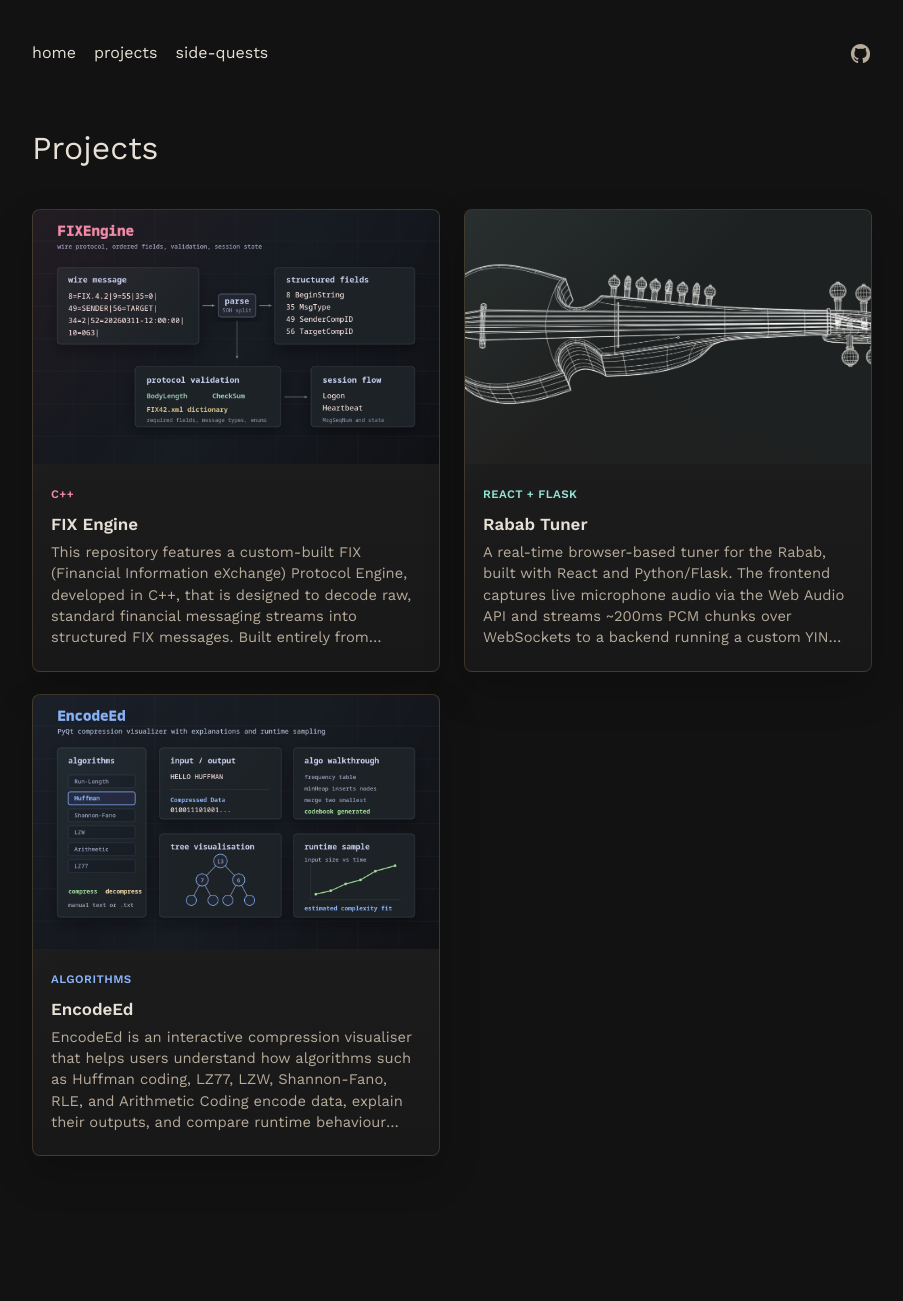
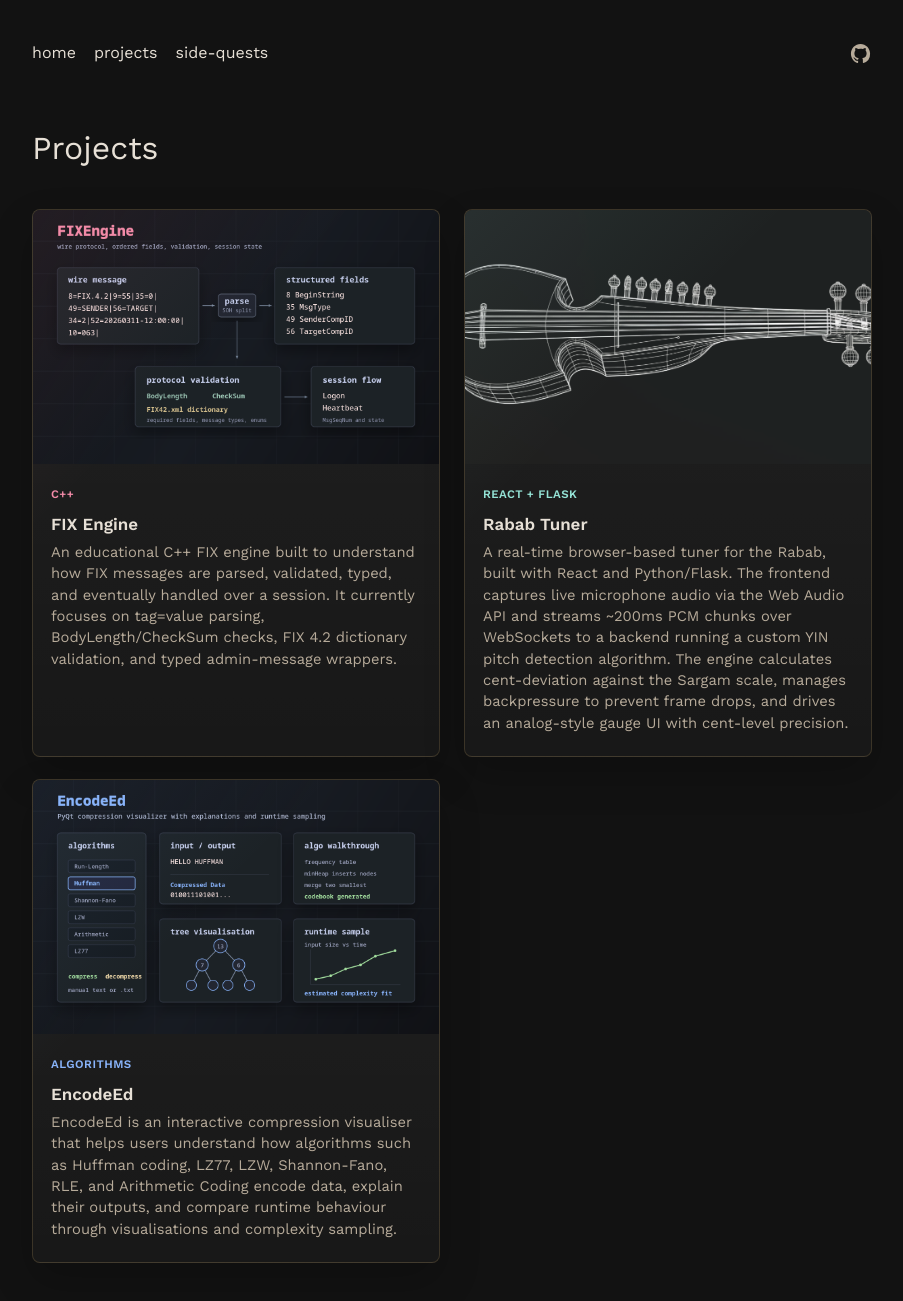
Before and after one commit to HussainQadri/hussainqadri.github.io, a Jekyll site: the page built from projects.html, in a window 1280 px wide. Shown: the whole page, without its empty margins (188-1091 px from the left). Built offline with Jekyll 4.4.1, drawn with Linux system fonts in a browser that asks for light colours; before the commit the page ends 1194 px from its top, so only the background shows below that.

Commit message:
Adjust css to prevent ... trailing and make fix engine summary more precise

```diff
--- a/_projects/fix-engine.md
+++ b/_projects/fix-engine.md
@@ -3,7 +3,7 @@ title: FIX Engine
 permalink: /projects/fix-engine/
 project: fix-engine
 image: /images/fix-engine-card.png
-summary: "This repository features a custom-built FIX (Financial Information eXchange) Protocol Engine, developed in C++, that is designed to decode raw, standard financial messaging streams into structured FIX messages. Built entirely from scratch without reliance on third-party parsing libraries, the engine demonstrates systems-level engineering with a strong focus on robust TCP/IP networking, complex string manipulation, and strict protocol handling. It is engineered to ingest continuous live byte streams, seamlessly manage advanced edge cases like TCP message fragmentation, and execute rigorous on-the-fly checksum validations to ensure data integrity across millions of parsed trading messages."
+summary: "An educational C++ FIX engine built to understand how FIX messages are parsed, validated, typed, and eventually handled over a session. It currently focuses on tag=value parsing, BodyLength/CheckSum checks, FIX 4.2 dictionary validation, and typed admin-message wrappers."
 stack: C++
 accent: "#f38ba8"
 order: 1
--- a/assets/css/style.css
+++ b/assets/css/style.css
@@ -201,11 +201,7 @@ ul.clean-list li {
 }
 
 .project-card-body p {
-  display: -webkit-box;
   margin: 0;
-  overflow: hidden;
-  -webkit-box-orient: vertical;
-  -webkit-line-clamp: 5;
   color: var(--muted);
   font-size: 0.92em;
   line-height: 1.45;
```
